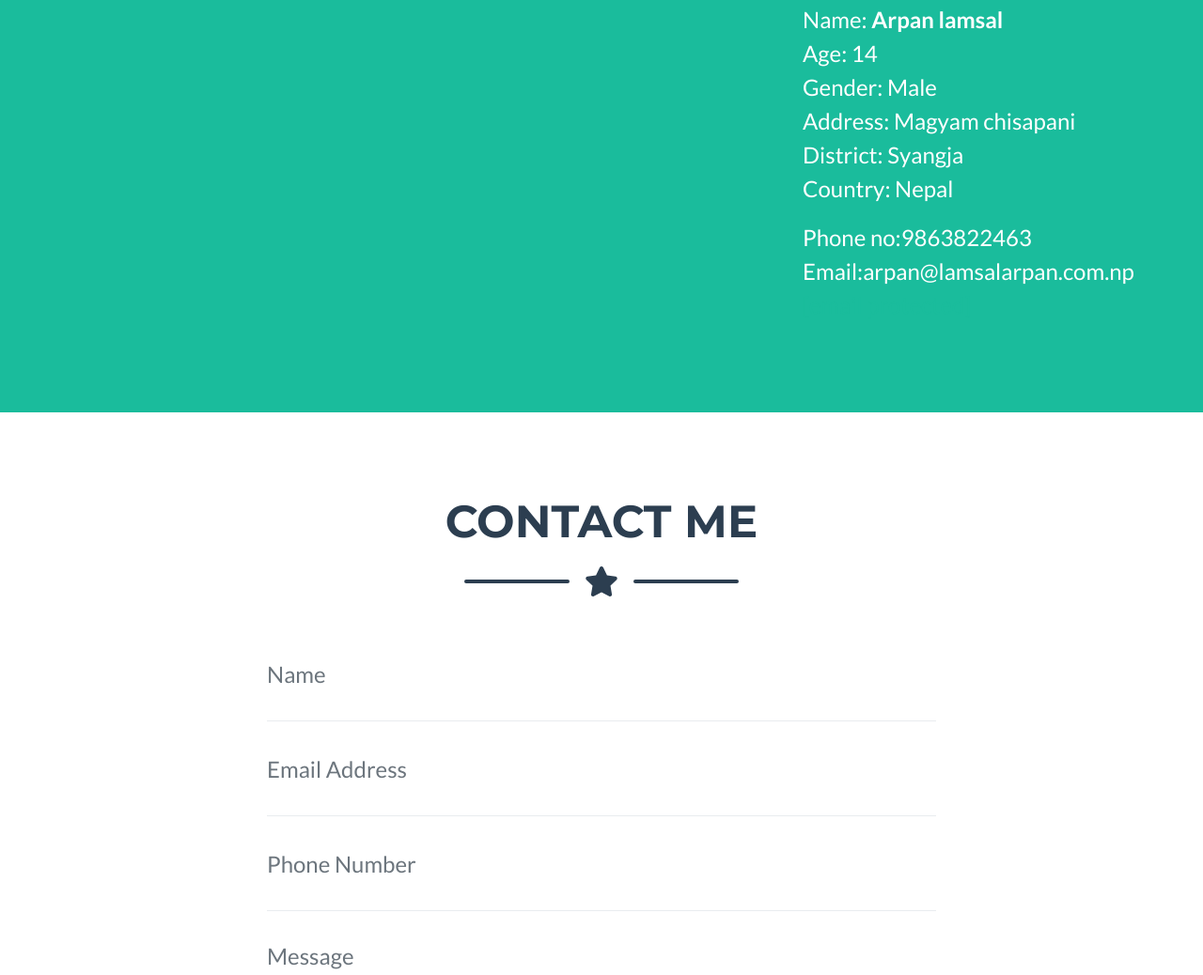
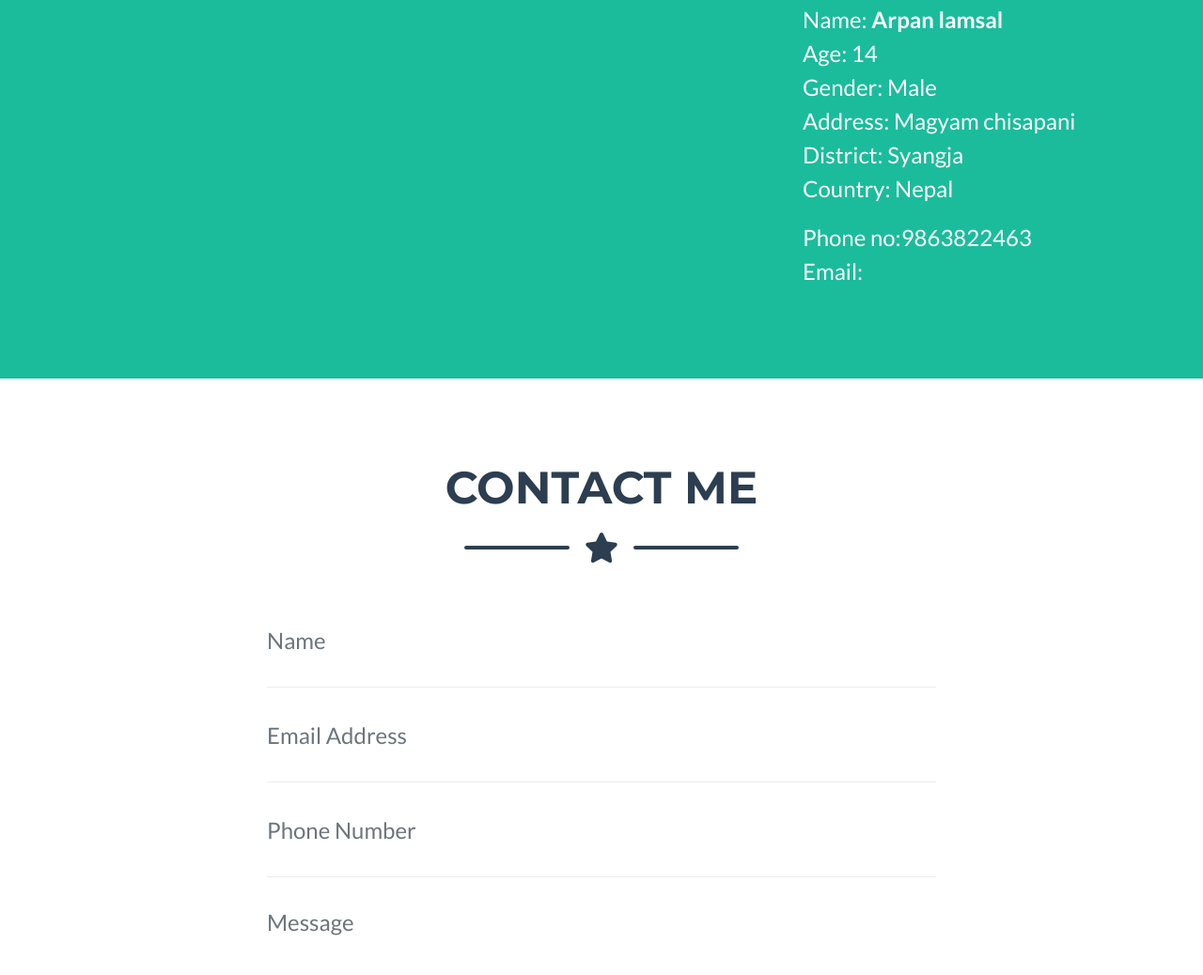
Before and after one commit to lamsalarpan/arpanlamsal, a plain HTML site: page index.html in a window 1280 px wide. Shown: the part 1399-2437 px from the top of the page at 94% size. Drawn offline with nearby package versions, Linux system fonts and the light colour scheme.

Commit message:
Update index.html

```diff
--- a/index.html
+++ b/index.html
@@ -88,7 +88,7 @@ District: Syangja<br>
 Country: Nepal<br>
 <p></p>
 Phone no:9863822463<br>
-Email:arpan@lamsalarpan.com.np
+Email:
 <a href="/cdn-cgi/l/email-protection" class="__cf_email__" data-cfemail="51302321303f113d303c22303d302321303f7f323e3c7f3f21">[email&#160;protected]</a>
 </font>
 </div>
```
